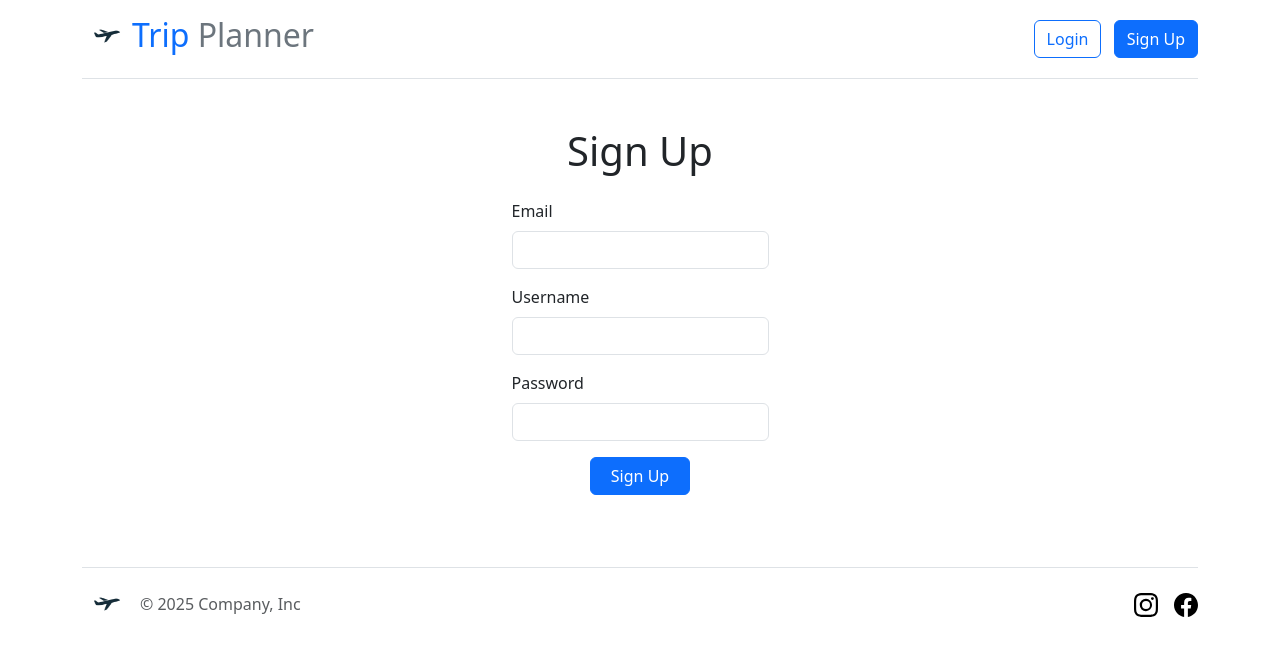
After one commit to tristanm71/Travel-Booking-Project, a Flask app: page /register in a window 1280 px wide. The commit adds this page. Shown: the top 656 px of the page. Run offline with Flask 3, Linux system fonts and the light colour scheme; some libraries are stand-ins or nearby versions.

Commit message:
Create login and register form, database, and validation

```diff
--- a/main.py
+++ b/main.py
@@ -1,8 +1,13 @@
-from flask import Flask, render_template, redirect
+from flask import Flask, render_template, redirect, request, url_for, flash, get_flashed_messages
 from dotenv import load_dotenv
 import os
 from flask_bootstrap import Bootstrap5
 from datetime import datetime
+from sqlalchemy import ForeignKey, String, Integer, DateTime
+from sqlalchemy.orm import relationship, DeclarativeBase, Mapped, mapped_column
+from flask_sqlalchemy import SQLAlchemy
+from werkzeug.security import generate_password_hash, check_password_hash
+from flask_login import LoginManager, login_user, logout_user, UserMixin, current_user
 
 load_dotenv()
 
@@ -11,10 +16,112 @@ app.config["SECRET_KEY"] = os.environ.get("FLASK_KEY")
 
 bootstrap = Bootstrap5(app)
 
+class Base(DeclarativeBase):
+    pass
+
+app.config['SQLALCHEMY_DATABASE_URI'] = os.environ.get("DATABASE_URL")
+db = SQLAlchemy(model_class=Base)
+db.init_app(app)
+
+class User(UserMixin, db.Model):
+    __tablename__ = "users"
+    id: Mapped[int] = mapped_column(Integer, primary_key=True)
+    username: Mapped[str] = mapped_column(String(50), nullable=False, unique=True)
+    email: Mapped[str] = mapped_column(String(100), nullable=False, unique=True)
+    password: Mapped[str] = mapped_column(String(200), nullable=False)
+    trips = relationship("Trip", back_populates="user")
+
+class Trip(db.Model):
+    __tablename__ = "trips"
+    id: Mapped[int] = mapped_column(Integer, primary_key=True)
+    arrival: Mapped[str] = mapped_column(String(100), nullable=False)
+    destination: Mapped[str] = mapped_column(String(100), nullable=False)
+    start_date: Mapped[datetime] = mapped_column(DateTime, nullable=False)
+    end_date: Mapped[datetime] = mapped_column(DateTime, nullable=False)
+    travelers: Mapped[int] = mapped_column(Integer, nullable=False)
+    cabin_class: Mapped[str] = mapped_column(String(50), nullable=False)
+    rooms: Mapped[int] = mapped_column(Integer, nullable=False)
+    check_in_date: Mapped[datetime] = mapped_column(DateTime, nullable=False)
+    check_out_date: Mapped[datetime] = mapped_column(DateTime, nullable=False)
+    user_id: Mapped[int] = mapped_column(Integer, db.ForeignKey("users.id"), nullable=False)
+    user = relationship("User", back_populates="trips")
+
+
+with app.app_context():
+    db.create_all()
+
+login_manager = LoginManager()
+login_manager.init_app(app)
+
+@login_manager.user_loader
+def load_user(user_id):
+    return db.get_or_404(User, user_id)
+
 @app.route("/")
 def home():
     today = datetime.now
-    return render_template("index.html", now=today)
+    return render_template("index.html", now=today, logged_in=current_user.is_authenticated)
+
+
+@app.route("/register", methods=["GET", "POST"])
+def register():
+    if request.method == "POST":
+        email = request.form.get("email")
+        password = request.form.get("password")
+        username = request.form.get("username")
+        user = db.session.execute(db.select(User).where(User.email == email))
+        user = user.scalar()
+        if user:
+            flash("Email is already in use")
+            return redirect(url_for("register"))
+
+        user = db.session.execute(db.select(User).where(User.username == username))
+        user = user.scalar()
+        if user:
+            flash("Username is already in use")
+            return redirect(url_for("register"))
+
+        new_user = User(email=email,
+                        password=generate_password_hash(password, method="pbkdf2:sha256", salt_length=8),
+                        username=username)
+
+        db.session.add(new_user)
+        db.session.commit()
+        login_user(new_user)
+        return redirect(url_for("home"))
+
+    return render_template("register.html", logged_in=current_user.is_authenticated)
+
+
+@app.route("/login", methods=["GET", "POST"])
+def login():
+    if request.method == "POST":
+        username = request.form.get("username")
+        password = request.form.get("password")
+        user = db.session.execute(db.select(User).where(User.username == username))
+        user = user.scalar()
+        if not user:
+            user = db.session.execute(db.select(User).where(User.email == username))
+            user = user.scalar()
+            if not user:
+                flash("Wrong username or email")
+                return redirect(url_for('login'))
+
+        if not check_password_hash(user.password, password):
+            flash("Wrong password")
+            return redirect(url_for('login'))
+
+        login_user(user)
+        return redirect(url_for('home'))
+
+    return render_template("login.html", logged_in=current_user.is_authenticated)
+
+
+@app.route("/logout")
+def logout():
+    logout_user()
+    return redirect(url_for('home'))
+
 
 if __name__ == "__main__":
     app.run(debug=True)
--- a/templates/base.html
+++ b/templates/base.html
@@ -34,8 +34,14 @@
                     <li><a href="#" class="nav-link px-2">FAQs</a></li>
                     <li><a href="#" class="nav-link px-2">About</a></li>
                 </ul> -->
-                <div class="col-md-3 text-end"> <button type="button" class="btn btn-outline-primary me-2">Login</button>
-                    <button type="button" class="btn btn-primary">Sign-up</button> </div>
+                <div class="col-md-3 text-end">
+                    {% if not logged_in %}
+                    <a href="{{ url_for('login') }}" class="btn btn-outline-primary me-2">Login</a>
+                    <a href="{{ url_for('register') }}" class="btn btn-primary">Sign Up</a>
+                    {% else %}
+                    <a href="{{ url_for('logout') }}" class="btn btn-danger">Logout</a>
+                    {% endif %}
+                </div>
             </header>
         </div>
         {% endblock %}
--- /dev/null
+++ b/templates/register.html
@@ -0,0 +1,41 @@
+{% extends 'base.html' %}
+
+{% block title %}Register{% endblock %}
+
+{% block content %}
+
+
+<div class="container mt-5">
+    <h1 class="text-center mb-4">Sign Up</h1>
+    {% with messages = get_flashed_messages() %}
+    {% if messages %}
+    <div class="mb-3">
+        {% for message in messages %}
+        <p class="text-center" style="color:red">{{ message }}</p>
+        {% endfor %}
+    </div>
+    {% endif %}
+    {% endwith %}
+    <div class="container px-5 d-flex justify-content-center">
+        <div class="row">
+            <form method="POST" action="{{ url_for('register') }}" class="w-100 gap-2 mb-5" style="max-width: 300px;">
+                <div class="mb-3">
+                    <label for="username" class="form-label">Email</label>
+                    <input type="text" class="form-control" id="email" name="email" required>
+                </div>
+                <div class="mb-3">
+                    <label for="username" class="form-label">Username</label>
+                    <input type="text" class="form-control" id="username" name="username" required>
+                </div>
+                <div class="mb-3">
+                    <label for="password" class="form-label">Password</label>
+                    <input type="password" class="form-control" id="password" name="password" required autocomplete="off">
+                </div>
+                <div class="d-grid gap-2 justify-content-center mt-3">
+                    <button type="submit" class="btn btn-primary" style="max-width: 100px; width: 100px;">Sign Up</button>
+                </div>
+            </form>
+        </div>
+    </div>
+</div>
+{% endblock %}
```
Also changed, not shown: templates/login.html (added, +33 -0 lines), instance/travel_booking.db (added).
